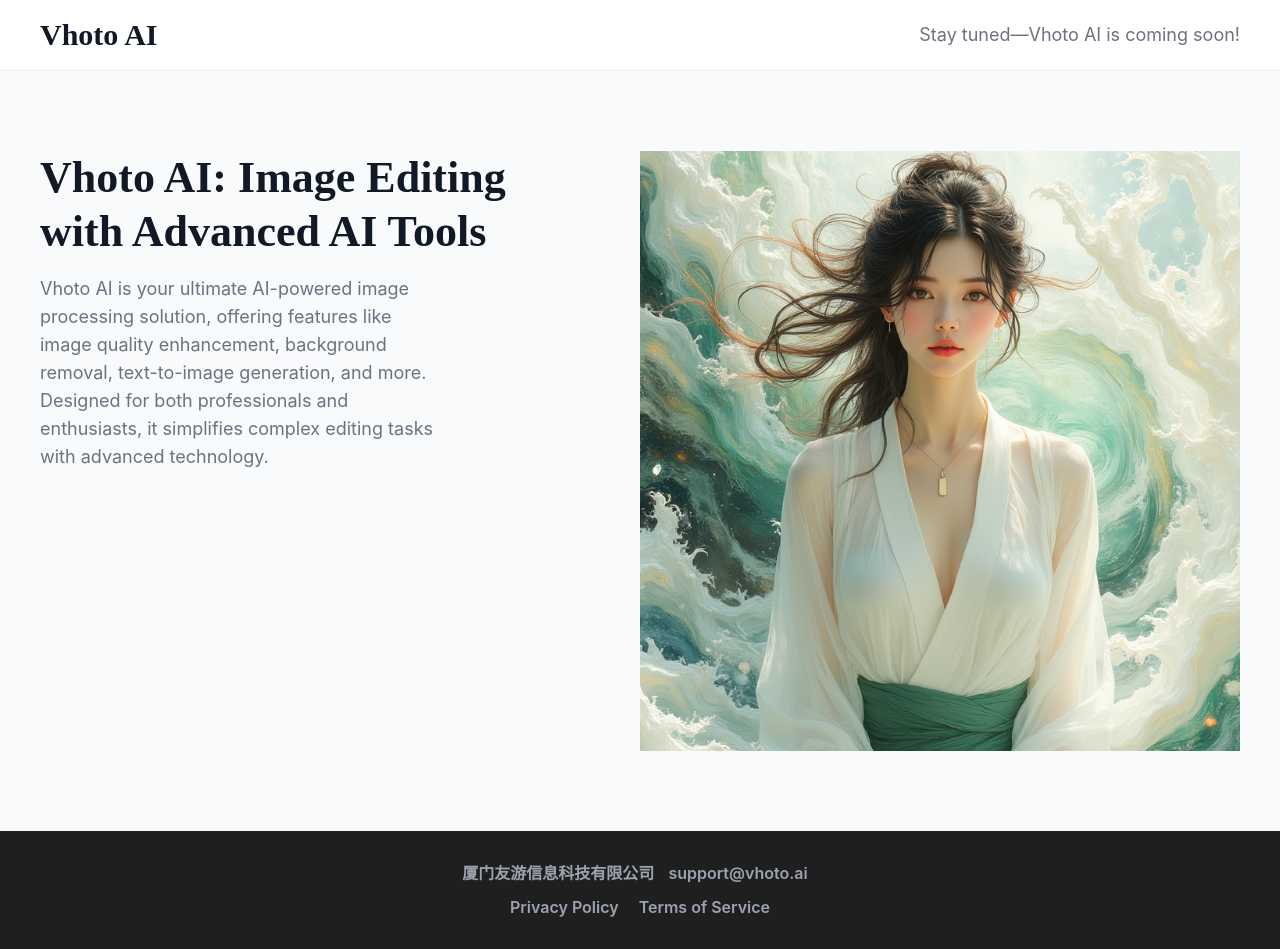
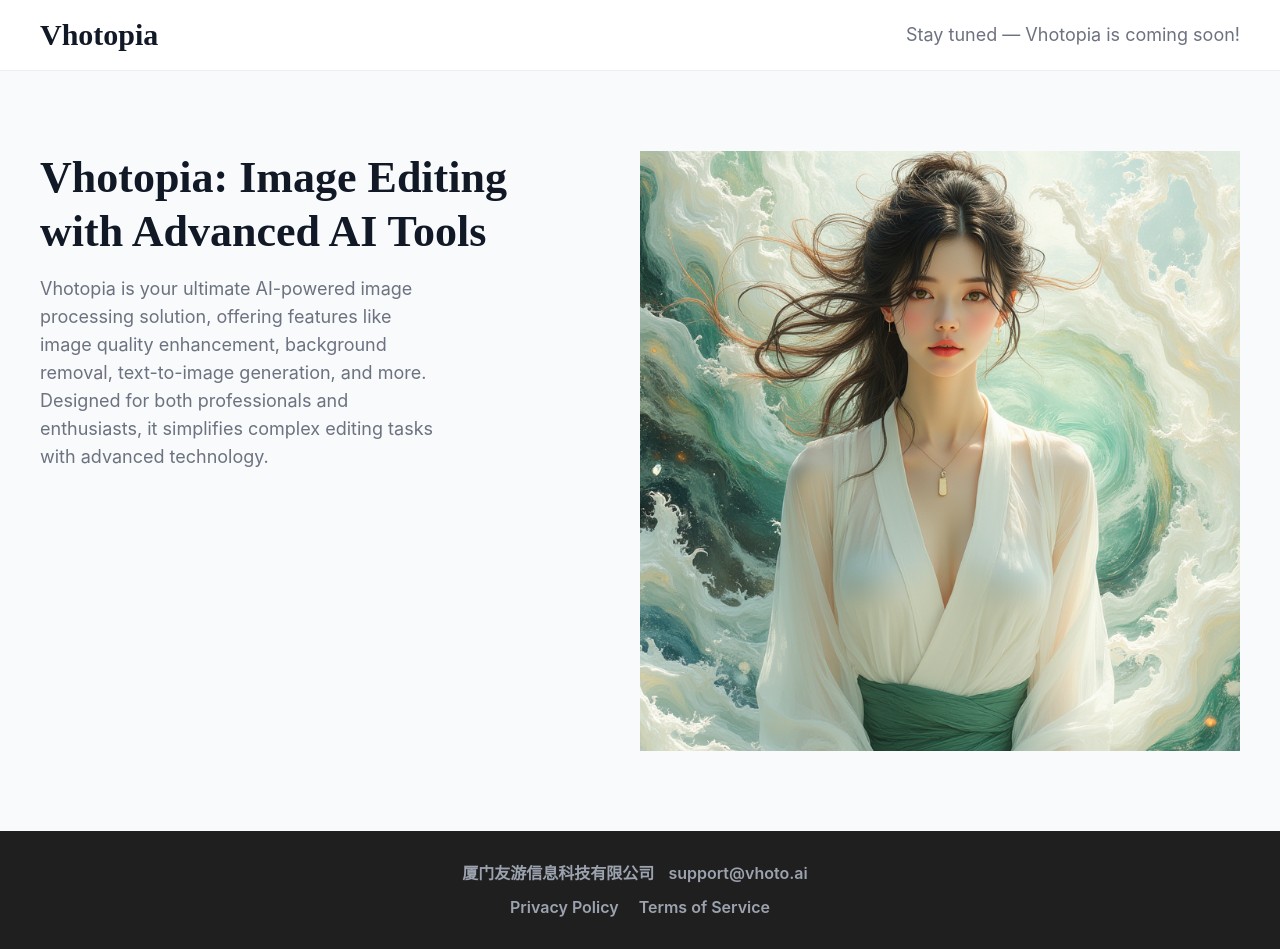
Before and after one commit to VhotoAI/vhotoai.github.io, a plain HTML site: page index.html in a window 1280 px wide. Drawn offline with Linux system fonts and the light colour scheme.

Commit message:
修改名称

```diff
--- a/index.html
+++ b/index.html
@@ -4,19 +4,19 @@
 	<meta http-equiv="Content-Type" content="text/html; charset=utf-8" />
 	<meta name="viewport" content="initial-scale=1.0, user-scalable=no" />
 	<link rel="stylesheet" href="reset.css" />
-	<title>Vhoto AI</title>
+	<title>Vhotopia</title>
 </head>
 <body>
 	<div class="head">
     <div class="menu">
-      <div class="logo">Vhoto AI</div>
-      <div class="tip">Stay tuned—Vhoto AI is coming soon!</div>
+      <div class="logo">Vhotopia</div>
+      <div class="tip">Stay tuned — Vhotopia is coming soon!</div>
     </div>
 	</div>
   <div class="box">
       <div class="txt">
-        <p>Vhoto AI: Image Editing with Advanced AI Tools</p>
-        <span>Vhoto AI is your ultimate AI-powered image processing solution, offering features like image quality enhancement, background removal, text-to-image generation, and more. Designed for both professionals and enthusiasts, it simplifies complex editing tasks with advanced technology.</span>
+        <p>Vhotopia: Image Editing with Advanced AI Tools</p>
+        <span>Vhotopia is your ultimate AI-powered image processing solution, offering features like image quality enhancement, background removal, text-to-image generation, and more. Designed for both professionals and enthusiasts, it simplifies complex editing tasks with advanced technology.</span>
       </div>
       <img src="output.png">
 	</div>
```
